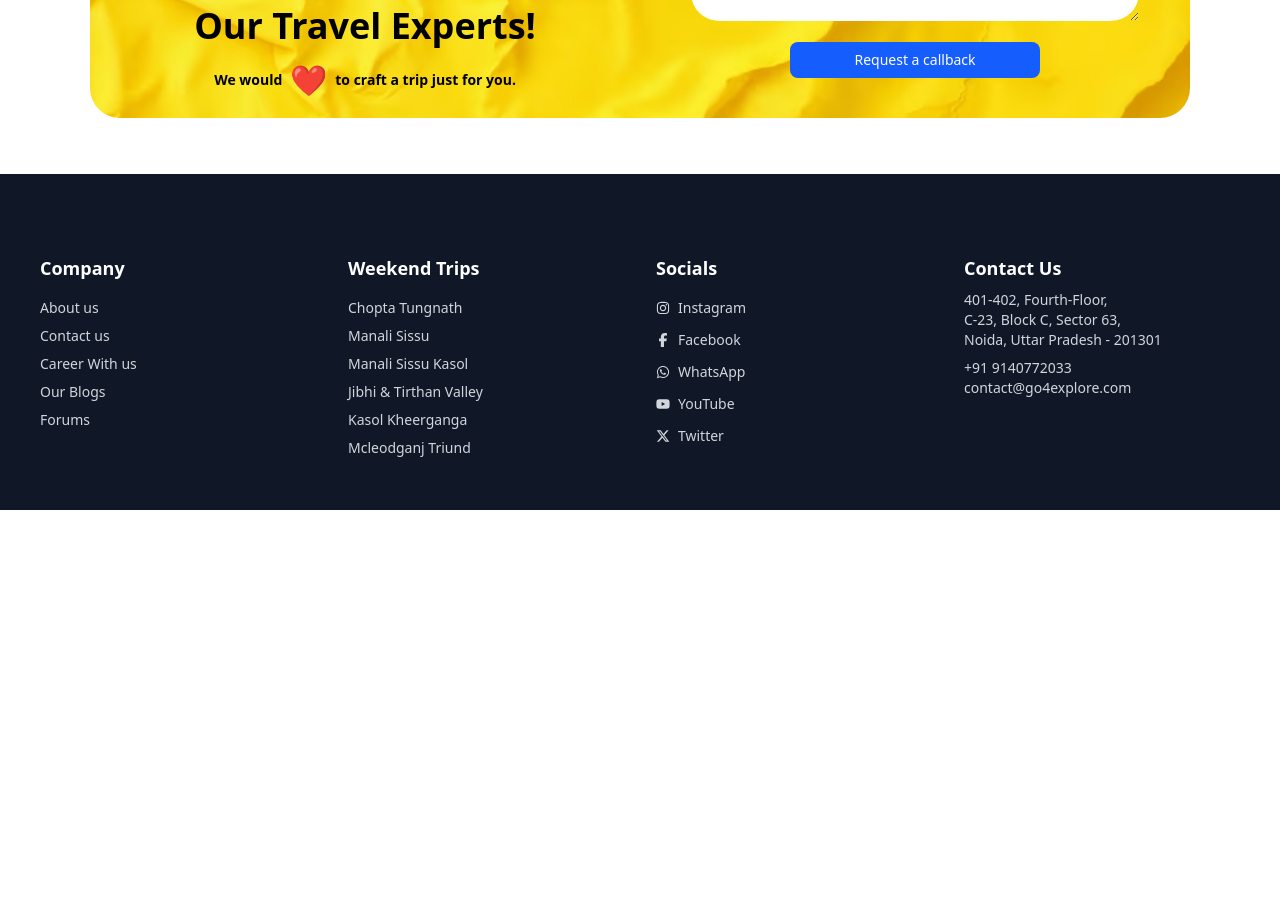
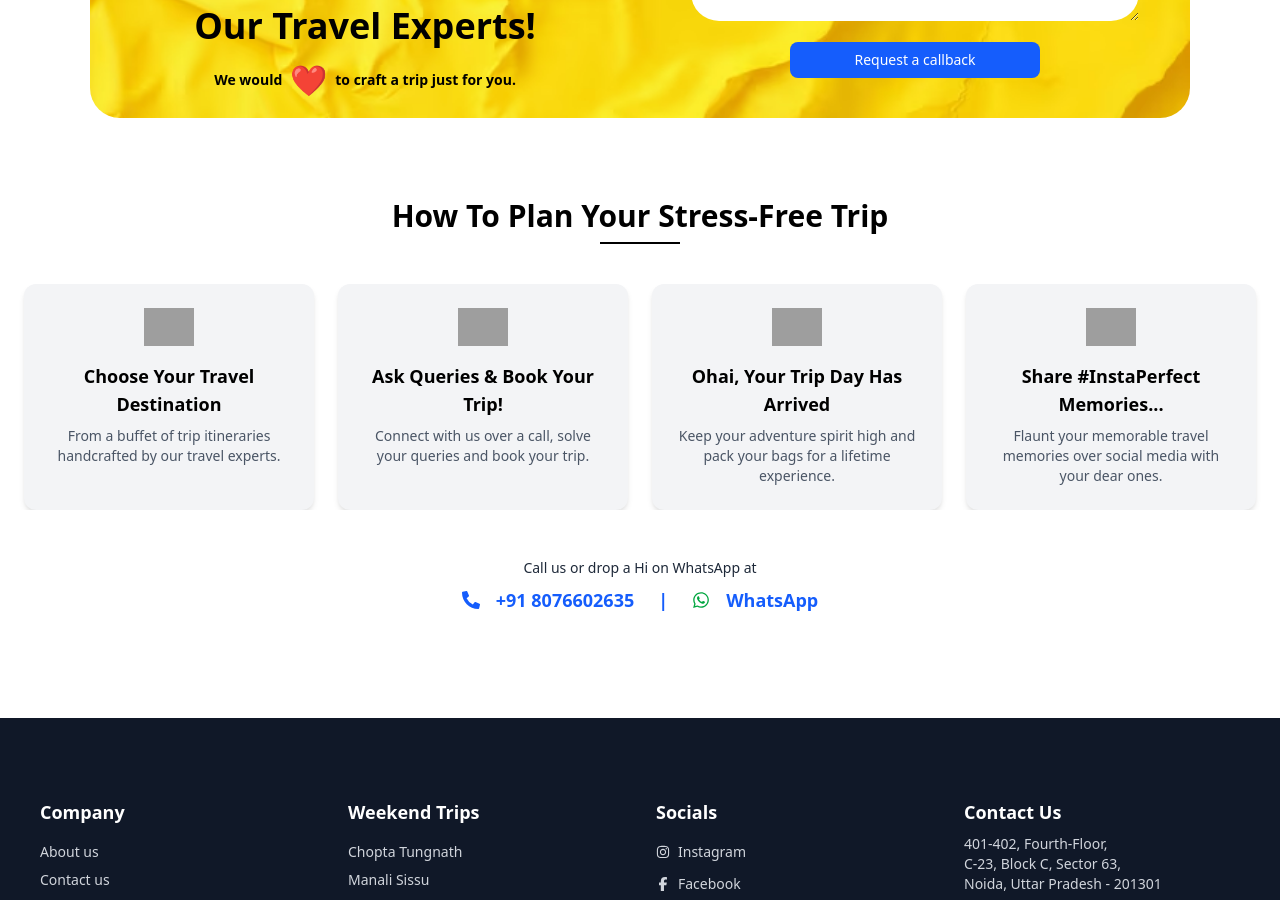
Before and after one commit to Shobhit150/blessingsHoliday, a Next.js app: page / in a window 1280 px wide. Shown: the part 1440-2340 px from the top of the page. Before the commit the page ends 1950 px from the top, so only its background shows below. Built offline with nearby package versions, Linux system fonts and the light colour scheme; grey boxes are pictures that could not be loaded.

Commit message:
wip: done

```diff
--- a/app/page.tsx
+++ b/app/page.tsx
@@ -1,8 +1,8 @@
 import Details from "@/components/TripView";
 import Hero from "@/components/Hero";
 import ContactUs from "@/components/ContactUs";
+import TripSteps from "@/components/TripSteps"
 import Footer from "@/components/Footer";
-
 
 export default function Home() {
   return (
@@ -10,9 +10,13 @@ export default function Home() {
       <Hero />
       <Details/>
       <div className="p-4">
+
       <ContactUs/>
       </div>
+      <TripSteps/>
+
       <Footer/>
+
 
     </div>
   );
--- a/components/Hero.tsx
+++ b/components/Hero.tsx
@@ -1,5 +1,5 @@
 'use client'
-import React, { useEffect, useRef, useState } from 'react'
+import React, { useEffect, useState } from 'react'
 import SearchOptions from './SearchOptions'
 import { AnimatePresence, motion } from 'framer-motion'
 
--- a/components/Navbar.tsx
+++ b/components/Navbar.tsx
@@ -71,7 +71,7 @@ const Navbar = () => {
 
         {/* Mobile Menu */}
         <div className="md:hidden">
-          <IoMdMenu size={28} className="cursor-pointer" onClick={() => setIsOpen(true)} />
+          <IoMdMenu size={28} className="cursor-pointer text-black" onClick={() => setIsOpen(true)} />
         </div>
 
         {/* Mobile Menu Overlay */}
@@ -85,7 +85,7 @@ const Navbar = () => {
               transition={{ duration: 0.3 }}
             >
               <div className="flex justify-end px-6 py-4">
-                <IoMdClose size={28} className="cursor-pointer" onClick={() => setIsOpen(false)} />
+                <IoMdClose size={28} className="cursor-pointer text-black" onClick={() => setIsOpen(false)} />
               </div>
               <div className="flex flex-col gap-5 items-center justify-center pb-6 text-gray-700 text-sm font-medium">
                 {menuLinks.map(link => (
--- /dev/null
+++ b/components/TripSteps.jsx
@@ -0,0 +1,64 @@
+'use client'
+import Image from 'next/image'
+import { FaPhoneAlt } from "react-icons/fa"
+import { FaWhatsapp } from "react-icons/fa"
+
+const steps = [
+  {
+    icon: '/icons/location_pin.svg',
+    title: 'Choose Your Travel Destination',
+    description: 'From a buffet of trip itineraries handcrafted by our travel experts.'
+  },
+  {
+    icon: '/icons/msg_query.svg',
+    title: 'Ask Queries & Book Your Trip!',
+    description: 'Connect with us over a call, solve your queries and book your trip.'
+  },
+  {
+    icon: '/icons/travling_van.svg',
+    title: 'Ohai, Your Trip Day Has Arrived',
+    description: 'Keep your adventure spirit high and pack your bags for a lifetime experience.'
+  },
+  {
+    icon: '/icons/mobile.svg',
+    title: 'Share #InstaPerfect Memories...',
+    description: 'Flaunt your memorable travel memories over social media with your dear ones.'
+  }
+]
+
+const TripSteps = () => {
+  return (
+    <div className="bg-white py-16 px-4">
+      <div className="max-w-6xl mx-auto text-center mb-10">
+        <h2 className="text-3xl font-bold">How To Plan Your Stress-Free Trip</h2>
+        <div className="w-20 h-[2px] bg-black mx-auto mt-2" />
+      </div>
+
+      {/* Cards Wrapper */}
+      <div className="flex md:grid md:grid-cols-4 gap-6 overflow-x-auto no-scrollbar px-2">
+        {steps.map((step, i) => (
+          <div
+            key={i}
+            className="min-w-[250px] md:min-w-0 bg-gray-100 rounded-xl p-6 flex flex-col items-center text-center shadow-md flex-shrink-0"
+          >
+            <Image src={step.icon} alt={step.title} width={50} height={50} className="mb-4" />
+            <h3 className="font-semibold text-lg mb-2">{step.title}</h3>
+            <p className="text-sm text-gray-600">{step.description}</p>
+          </div>
+        ))}
+      </div>
+
+      {/* Contact */}
+      <div className="mt-12 text-center text-sm text-gray-800">
+        <p className="mb-2 font-medium">Call us or drop a Hi on WhatsApp at</p>
+        <div className="flex justify-center gap-4 text-lg items-center text-blue-600 font-semibold">
+          <FaPhoneAlt /> +91 8076602635
+          <span className="mx-2">|</span>
+          <FaWhatsapp className="text-green-600" /> WhatsApp
+        </div>
+      </div>
+    </div>
+  )
+}
+
+export default TripSteps
```
